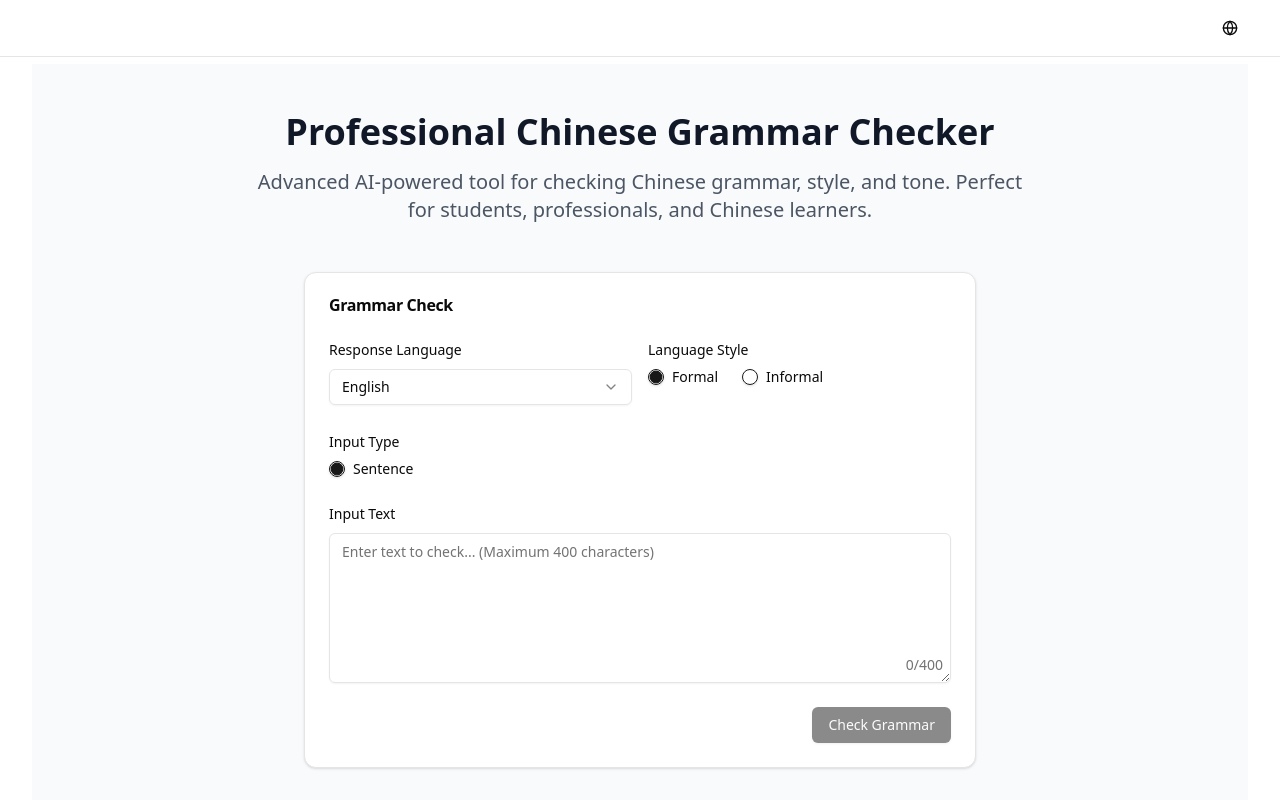
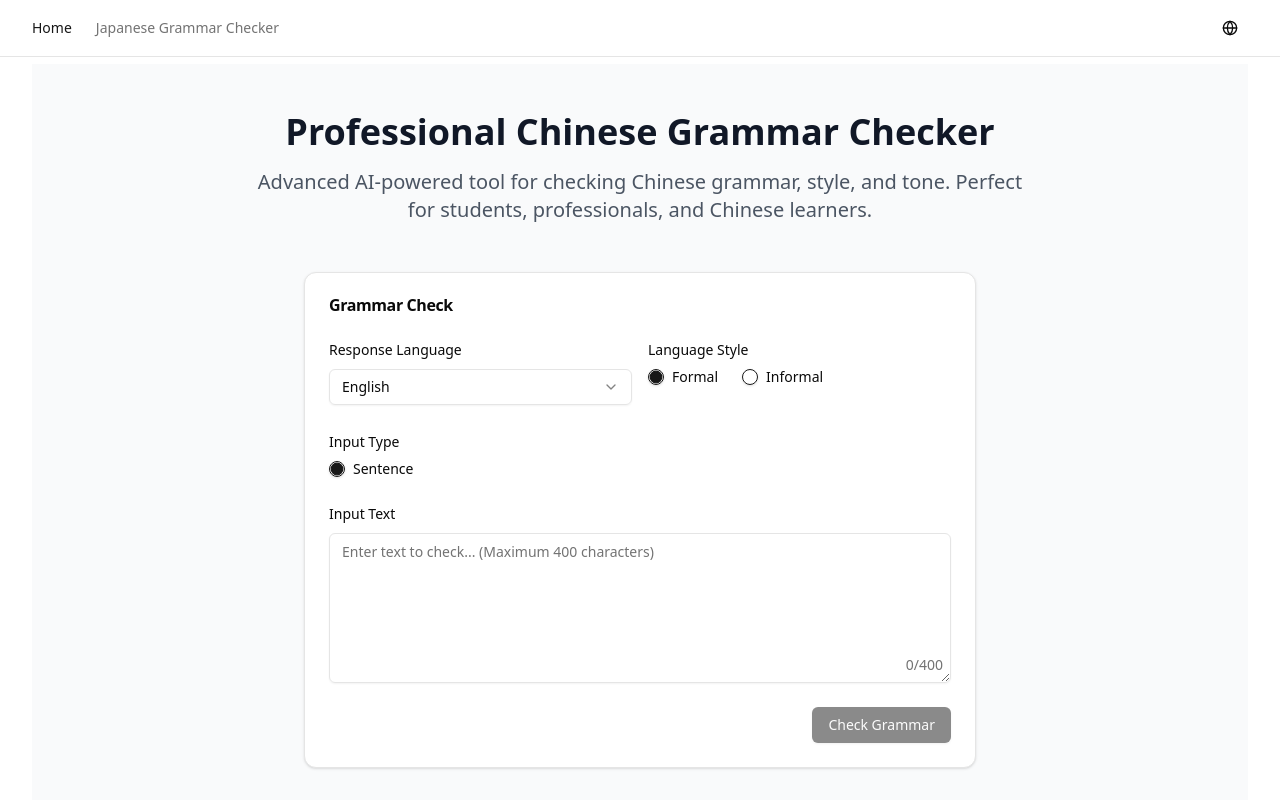
Before and after one commit to QuLi-ops/chinese-grammar-checker, a Next.js app: page /en in a window 1280 px wide. Shown: the top 800 px of the page. Built offline with nearby package versions, Linux system fonts and the light colour scheme.

Commit message:
添加内链

```diff
--- a/src/app/[locale]/layout.tsx
+++ b/src/app/[locale]/layout.tsx
@@ -2,6 +2,8 @@ import {NextIntlClientProvider} from 'next-intl';
 import {getMessages, setRequestLocale} from 'next-intl/server';
 import {notFound} from 'next/navigation';
 import LanguageSwitcher from '@/components/LanguageSwitcher';
+import Navigation from '@/components/Navigation';
+import Footer from '@/components/Footer';
 
 const locales = ['en', 'zh'];
 
@@ -29,9 +31,7 @@ export default async function LocaleLayout({
       <header className="fixed top-0 w-full border-b bg-background/95 backdrop-blur supports-[backdrop-filter]:bg-background/60 z-50">
         <div className="container mx-auto px-4 sm:px-6 lg:px-8 flex h-14 items-center">
           <div className="flex flex-1 items-center justify-between">
-            <nav className="flex items-center space-x-6">
-              {/* Add your navigation items here */}
-            </nav>
+            <Navigation />
             <LanguageSwitcher />
           </div>
         </div>
@@ -39,6 +39,7 @@ export default async function LocaleLayout({
       <main className="container mx-auto px-4 sm:px-6 lg:px-8 mt-16 relative z-0">
         {children}
       </main>
+      <Footer />
     </NextIntlClientProvider>
   );
 }
--- /dev/null
+++ b/src/components/Footer.tsx
@@ -0,0 +1,39 @@
+'use client';
+
+import { useLocale, useTranslations } from 'next-intl';
+import Link from 'next/link';
+
+export default function Footer() {
+  const t = useTranslations('footer');
+  const locale = useLocale();
+
+  // 页脚链接
+  const links = [
+    { href: '/', label: t('home') },
+    { href: '/japanese-grammar-checker', label: t('japaneseGrammarChecker') }
+  ];
+
+  return (
+    <footer className="border-t mt-12 py-8 bg-gray-50">
+      <div className="container mx-auto px-4 sm:px-6 lg:px-8">
+        <div className="flex flex-col md:flex-row justify-between items-center">
+          <div className="mb-4 md:mb-0">
+            <p className="text-sm text-gray-500">{t('copyright', { year: new Date().getFullYear() })}</p>
+          </div>
+
+          <div className="flex space-x-6">
+            {links.map((link) => (
+              <Link
+                key={link.href}
+                href={`/${locale}${link.href === '/' ? '' : link.href}`}
+                className="text-sm text-gray-500 hover:text-gray-900 transition-colors"
+              >
+                {link.label}
+              </Link>
+            ))}
+          </div>
+        </div>
+      </div>
+    </footer>
+  );
+}
--- /dev/null
+++ b/src/components/Navigation.tsx
@@ -0,0 +1,39 @@
+'use client';
+
+import { useLocale, useTranslations } from 'next-intl';
+import Link from 'next/link';
+import { usePathname } from 'next/navigation';
+
+export default function Navigation() {
+  const t = useTranslations('nav');
+  const locale = useLocale();
+  const pathname = usePathname();
+
+  // 导航链接
+  const links = [
+    { href: '/', label: t('home') },
+    { href: '/japanese-grammar-checker', label: t('japaneseGrammarChecker') }
+  ];
+
+  return (
+    <nav className="flex items-center space-x-6">
+      {links.map((link) => {
+        // 构建完整路径
+        const fullPath = `/${locale}${link.href === '/' ? '' : link.href}`;
+        const isActive = pathname === fullPath;
+
+        return (
+          <Link
+            key={link.href}
+            href={fullPath}
+            className={`text-sm font-medium transition-colors hover:text-primary ${
+              isActive ? 'text-primary' : 'text-muted-foreground'
+            }`}
+          >
+            {link.label}
+          </Link>
+        );
+      })}
+    </nav>
+  );
+}
--- a/src/messages/en/common.json
+++ b/src/messages/en/common.json
@@ -1,6 +1,15 @@
 {
   "settings": {
     "language": "Change Language"
+  },
+  "nav": {
+    "home": "Home",
+    "japaneseGrammarChecker": "Japanese Grammar Checker"
+  },
+  "footer": {
+    "home": "Home",
+    "japaneseGrammarChecker": "Japanese Grammar Checker",
+    "copyright": "© {year} Grammar Checker. All rights reserved."
   },
   "grammarInput": {
     "title": "Grammar Check",
--- a/src/messages/zh/common.json
+++ b/src/messages/zh/common.json
@@ -10,7 +10,13 @@
   "nav": {
     "home": "首页",
     "about": "关于",
-    "settings": "设置"
+    "settings": "设置",
+    "japaneseGrammarChecker": "日语语法检查器"
+  },
+  "footer": {
+    "home": "首页",
+    "japaneseGrammarChecker": "日语语法检查器",
+    "copyright": "© {year} 语法检查器。保留所有权利。"
   },
   "home": {
     "title": "专业中文语法检查器",
```
